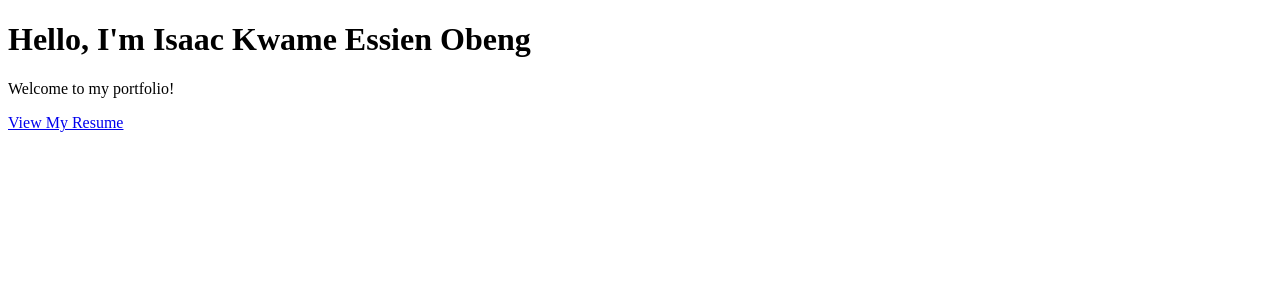
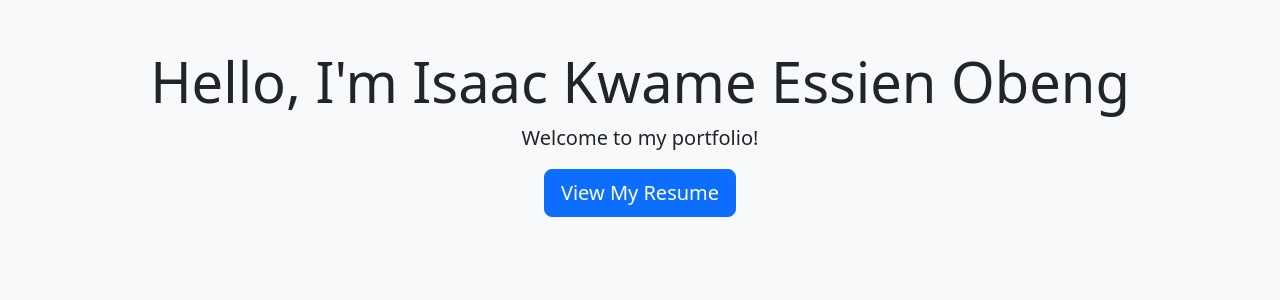
Before and after one commit to ikeobeng/ikeobeng-portfolio, a Flask app: page / in a window 1280 px wide. Shown: the top 300 px of the page. Run offline with Flask 3, Linux system fonts and the light colour scheme.

Commit message:
Add Bootstrap styling to portfolio

```diff
--- a/templates/index.html
+++ b/templates/index.html
@@ -1,11 +1,32 @@
 <!DOCTYPE html>
-<html>
+<html lang="en">
 <head>
+  <meta charset="UTF-8" />
+  <meta name="viewport" content="width=device-width, initial-scale=1" />
   <title>My Portfolio</title>
+
+  <!-- Bootstrap CSS CDN -->
+  <link
+    href="https://cdn.jsdelivr.net/npm/bootstrap@5.3.0/dist/css/bootstrap.min.css"
+    rel="stylesheet"
+  />
 </head>
-<body>
-  <h1>Hello, I'm Isaac Kwame Essien Obeng</h1>
-  <p>Welcome to my portfolio!</p>
-  <a href="{{ url_for('static', filename='resume.pdf') }}">View My Resume</a>
+<body class="bg-light">
+
+  <div class="container py-5">
+    <div class="text-center mb-4">
+      <h1 class="display-4">Hello, I'm Isaac Kwame Essien Obeng</h1>
+      <p class="lead">Welcome to my portfolio!</p>
+      <a
+        href="{{ url_for('static', filename='resume.pdf') }}"
+        class="btn btn-primary btn-lg"
+        target="_blank"
+        >View My Resume</a
+      >
+    </div>
+  </div>
+
+  <!-- Bootstrap JS Bundle CDN -->
+  <script src="https://cdn.jsdelivr.net/npm/bootstrap@5.3.0/dist/js/bootstrap.bundle.min.js"></script>
 </body>
 </html>
```
